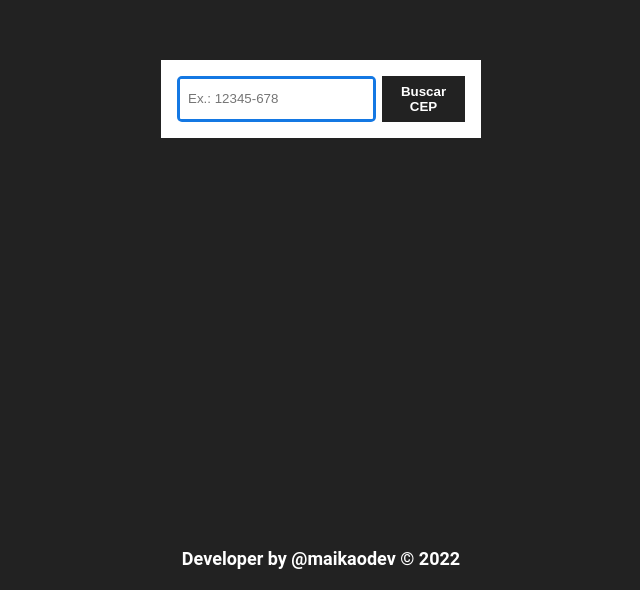
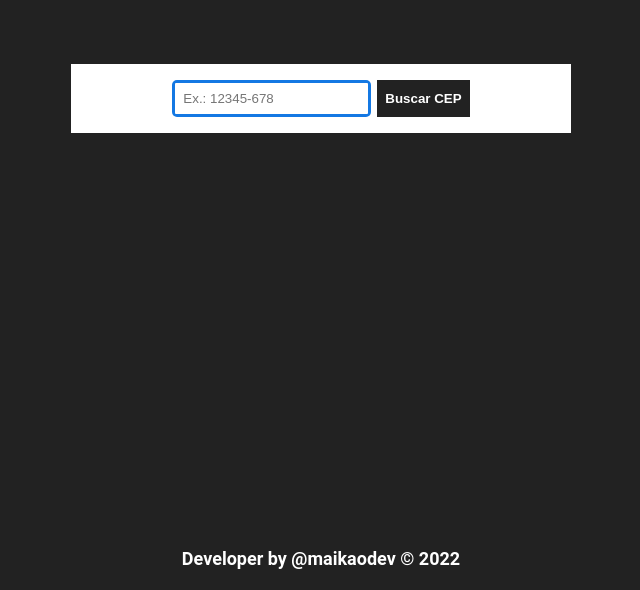
Before and after one commit to maikaodev/zipcode, a Next.js app: page / in a window 1280 px wide. Shown: the part 210-800 px from the top of the page, without its empty margins (319-959 px from the left). Built offline with nearby package versions, Linux system fonts and the light colour scheme.

Commit message:
Improving CSS

```diff
--- a/styles/Home.module.css
+++ b/styles/Home.module.css
@@ -16,7 +16,7 @@
   background-color: #ffffff;
   color: #222;
   padding: 16px;
-  width: 320px;
+  width: 100%;
 }
 .form {
   display: flex;
```
